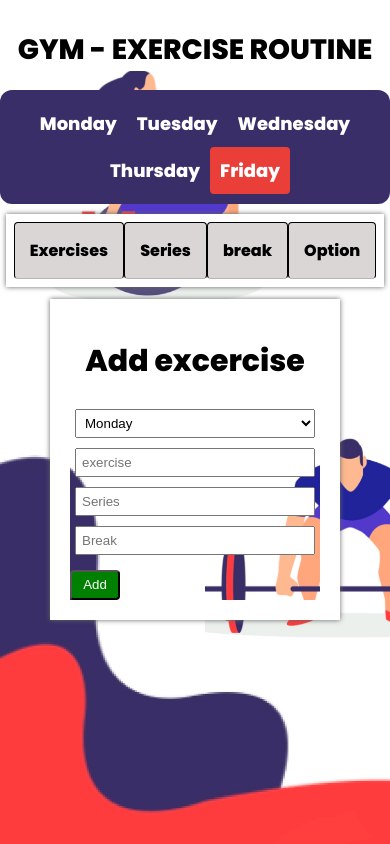
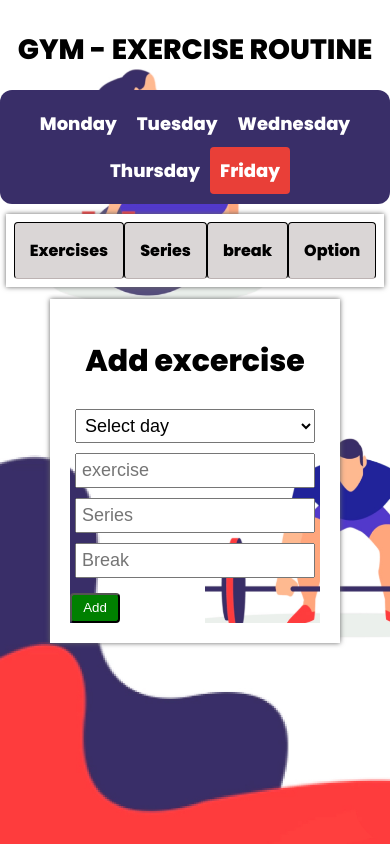
Before and after one commit to hrchioest/React-rutina-gym, a React (Create React App) app: page /dayFriday in a window 390 px wide. Built offline with nearby package versions, Linux system fonts and the light colour scheme.

Commit message:
se agrega icono a la pagina y se agrega funcionalidad a modal

```diff
--- a/src/components/Modal/Modal.js
+++ b/src/components/Modal/Modal.js
@@ -30,6 +30,7 @@ const Modal = (props) => {
           name='day'
           onChange={setDataInput}
         >
+          <option selected="true" disabled="disabled">Select day</option>
           <option value="monday">Monday</option>
           <option value="tuesday">Tuesday</option>
           <option value="wednesday">Wednesday</option>
@@ -37,7 +38,6 @@ const Modal = (props) => {
           <option value="friday">Friday</option>
 
         </select>
-
           <input
             className='input'
             name='exercise'
--- a/src/components/Modal/Modal.scss
+++ b/src/components/Modal/Modal.scss
@@ -1,8 +1,6 @@
 h1{
     font-size: 30px;
-    @media (max-width: 767px) {
-       background-color: white;
-    }
+
 }
 .modalAdd{
     border: 1px solid black;
@@ -27,6 +25,7 @@ h1{
 .input{
     margin: 5px;
     padding: 5px;
+    font-size: 18px;
 }
 .wrapper-data{
     display: flex;
--- a/src/components/Rutina/Rutina.js
+++ b/src/components/Rutina/Rutina.js
@@ -18,9 +18,9 @@ const Rutina = (props) => {
           </tr>
         </thead>
         <tbody>
-          {props.rutina.map((serie) => {
+          {props.rutina.map((serie, key) => {
             return (
-              <tr key={serie.day}>
+              <tr key={key}>
                 <td>{serie.exercise}</td>
                 <td>{serie.series}</td>
                 <td>{serie.break}</td>
--- a/src/components/Rutina/Rutina.scss
+++ b/src/components/Rutina/Rutina.scss
@@ -46,5 +46,5 @@ table{
     @media (max-width: 767px) {
         font-size:28px;
         padding-top: 10px;
-        }
+    }
 }
```
Also changed, not shown: 1 other file (tests, documents, lock files or other folders).
